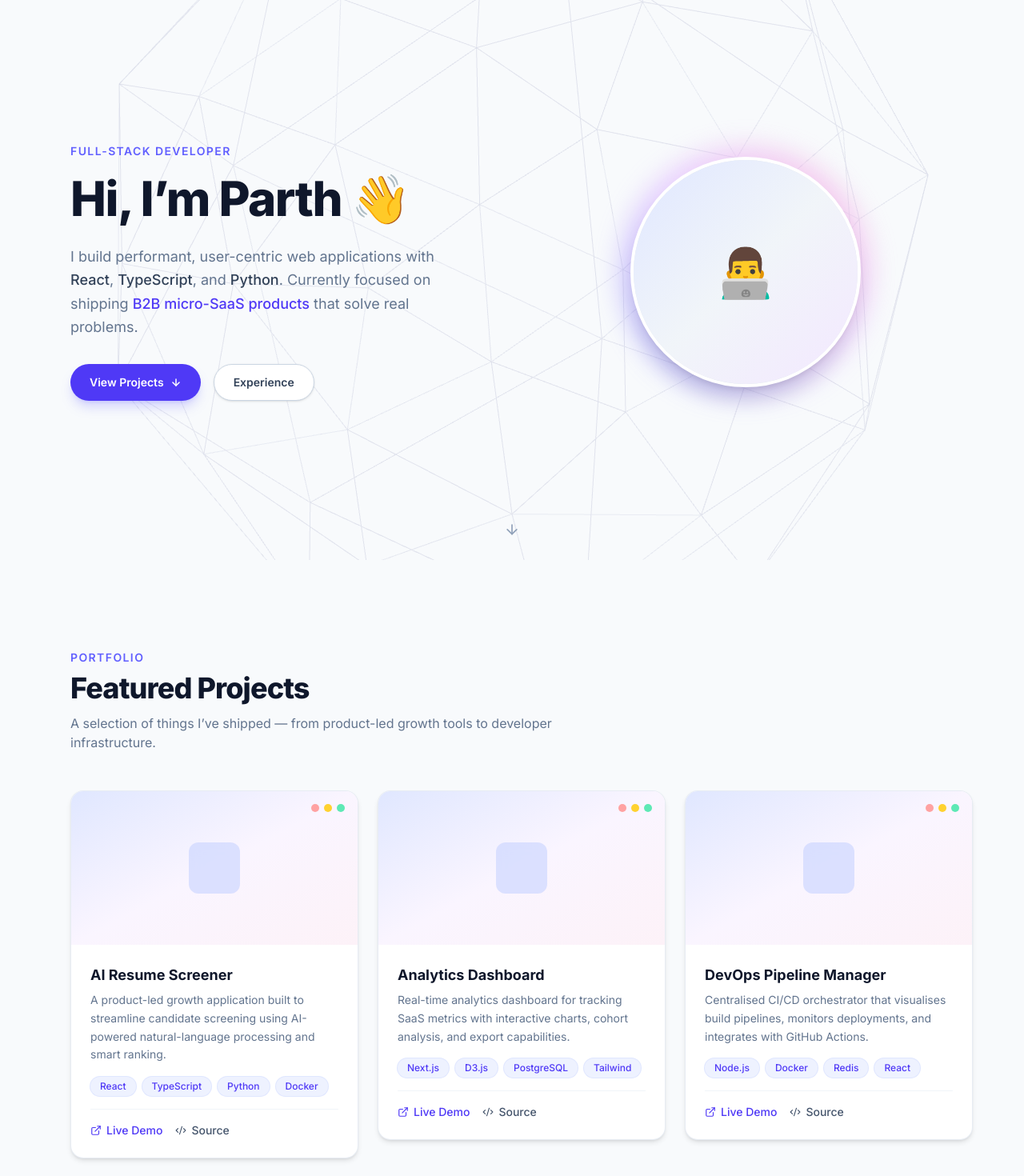
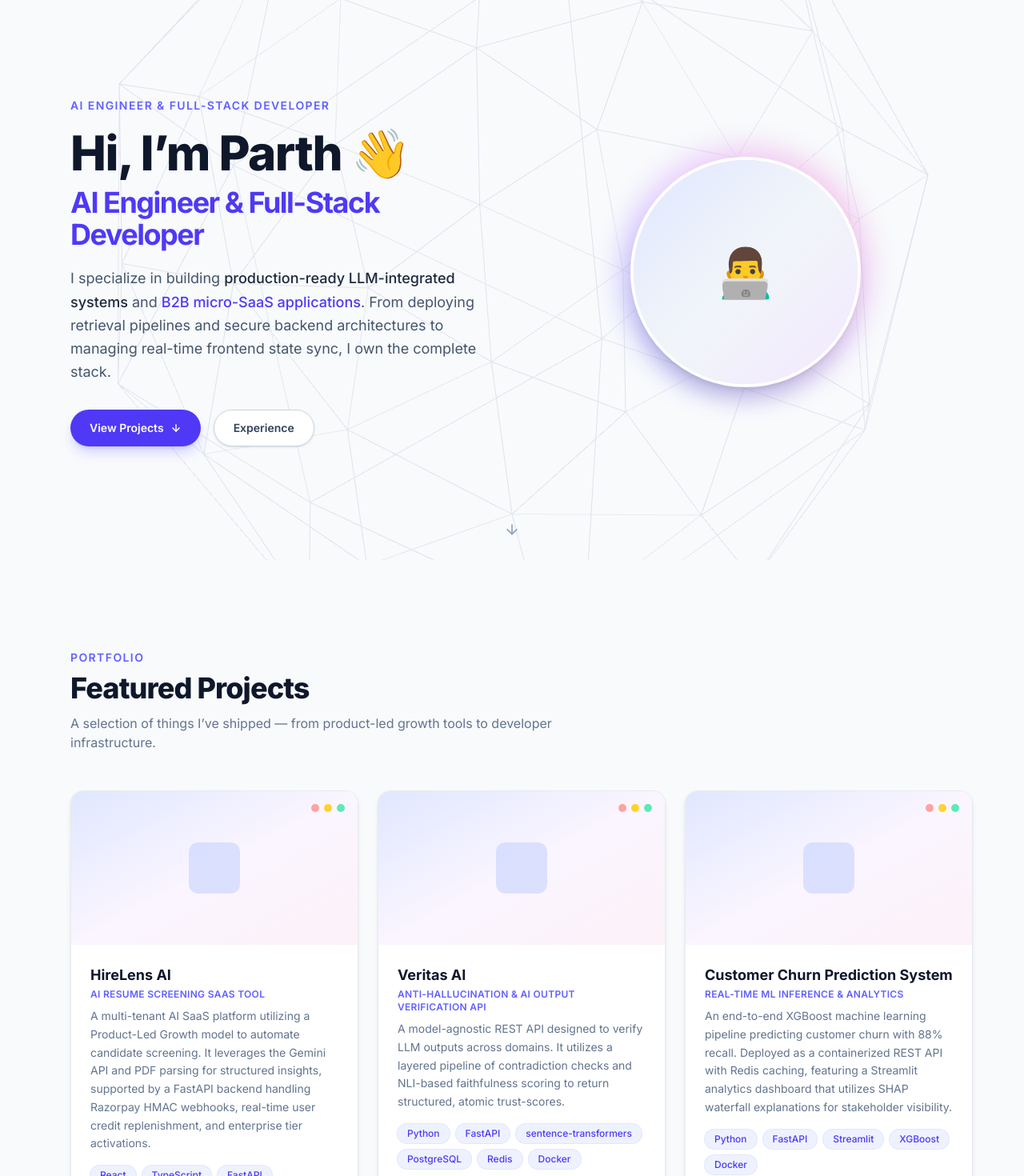
Before and after one commit to khare-parth12/portfolio-v2.0, a Next.js app: page / in a window 1280 px wide. Shown: the part 100-1570 px from the top of the page at 80% size. Built offline with nearby package versions, Linux system fonts and the light colour scheme.

Commit message:
Edited Hero section and Put my project info

```diff
--- a/src/components/Hero.tsx
+++ b/src/components/Hero.tsx
@@ -118,7 +118,7 @@ export default function Hero() {
           className="order-2 text-center md:order-1 md:text-left"
         >
           <p className="mb-3 text-sm font-semibold uppercase tracking-widest text-indigo-500">
-            Full-Stack Developer
+            AI Engineer & Full-Stack Developer
           </p>
 
           <h1 className="text-4xl font-extrabold leading-tight tracking-tight text-slate-900 sm:text-5xl lg:text-6xl">
@@ -136,18 +136,22 @@ export default function Hero() {
             >
               👋
             </motion.span>
+            <span className="mt-1 block text-2xl font-bold text-indigo-600 sm:text-3xl lg:text-4xl">
+              AI Engineer & Full-Stack Developer
+            </span>
           </h1>
 
-          <p className="mt-5 max-w-lg text-base leading-relaxed text-slate-500 md:text-lg">
-            I build performant, user-centric web applications with{" "}
-            <span className="font-medium text-slate-700">React</span>,{" "}
-            <span className="font-medium text-slate-700">TypeScript</span>, and{" "}
-            <span className="font-medium text-slate-700">Python</span>. Currently
-            focused on shipping{" "}
+          <p className="mt-5 max-w-lg text-base leading-relaxed text-slate-600 md:text-lg">
+            I specialize in building{" "}
+            <span className="font-medium text-slate-800">
+              production-ready LLM-integrated systems
+            </span>{" "}
+            and{" "}
             <span className="font-medium text-indigo-600">
-              B2B micro-SaaS products
-            </span>{" "}
-            that solve real problems.
+              B2B micro-SaaS applications
+            </span>
+            . From deploying retrieval pipelines and secure backend architectures
+            to managing real-time frontend state sync, I own the complete stack.
           </p>
 
           <div className="mt-8 flex flex-wrap justify-center gap-4 md:justify-start">
--- a/src/components/ProjectSlider.tsx
+++ b/src/components/ProjectSlider.tsx
@@ -15,6 +15,7 @@ import { ExternalLink, CodeXml } from "lucide-react";
 
 interface Project {
   title: string;
+  subtitle: string;
   description: string;
   techStack: string[];
   liveUrl?: string;
@@ -27,26 +28,29 @@ interface Project {
 
 const PROJECTS: Project[] = [
   {
-    title: "AI Resume Screener",
+    title: "HireLens AI",
+    subtitle: "AI Resume Screening SaaS Tool",
     description:
-      "A product-led growth application built to streamline candidate screening using AI-powered natural-language processing and smart ranking.",
-    techStack: ["React", "TypeScript", "Python", "Docker"],
+      "A multi-tenant AI SaaS platform utilizing a Product-Led Growth model to automate candidate screening. It leverages the Gemini API and PDF parsing for structured insights, supported by a FastAPI backend handling Razorpay HMAC webhooks, real-time user credit replenishment, and enterprise tier activations.",
+    techStack: ["React", "TypeScript", "FastAPI", "PostgreSQL", "Docker", "Gemini API"],
     liveUrl: "#",
     githubUrl: "#",
   },
   {
-    title: "Analytics Dashboard",
+    title: "Veritas AI",
+    subtitle: "Anti-Hallucination & AI Output Verification API",
     description:
-      "Real-time analytics dashboard for tracking SaaS metrics with interactive charts, cohort analysis, and export capabilities.",
-    techStack: ["Next.js", "D3.js", "PostgreSQL", "Tailwind"],
+      "A model-agnostic REST API designed to verify LLM outputs across domains. It utilizes a layered pipeline of contradiction checks and NLI-based faithfulness scoring to return structured, atomic trust-scores.",
+    techStack: ["Python", "FastAPI", "sentence-transformers", "PostgreSQL", "Redis", "Docker"],
     liveUrl: "#",
     githubUrl: "#",
   },
   {
-    title: "DevOps Pipeline Manager",
+    title: "Customer Churn Prediction System",
+    subtitle: "Real-time ML Inference & Analytics",
     description:
-      "Centralised CI/CD orchestrator that visualises build pipelines, monitors deployments, and integrates with GitHub Actions.",
-    techStack: ["Node.js", "Docker", "Redis", "React"],
+      "An end-to-end XGBoost machine learning pipeline predicting customer churn with 88% recall. Deployed as a containerized REST API with Redis caching, featuring a Streamlit analytics dashboard that utilizes SHAP waterfall explanations for stakeholder visibility.",
+    techStack: ["Python", "FastAPI", "Streamlit", "XGBoost", "Docker"],
     liveUrl: "#",
     githubUrl: "#",
   },
@@ -124,7 +128,10 @@ function ProjectCard({ project }: { project: Project }) {
             <h3 className="text-lg font-bold text-slate-900">
               {project.title}
             </h3>
-            <p className="mt-1.5 text-sm leading-relaxed text-slate-500">
+            <p className="mt-0.5 text-xs font-semibold uppercase tracking-wide text-indigo-500">
+              {project.subtitle}
+            </p>
+            <p className="mt-2 text-sm leading-relaxed text-slate-500">
               {project.description}
             </p>
           </div>
```
Also changed, not shown: 1 other file (tests, documents, lock files or other folders).
